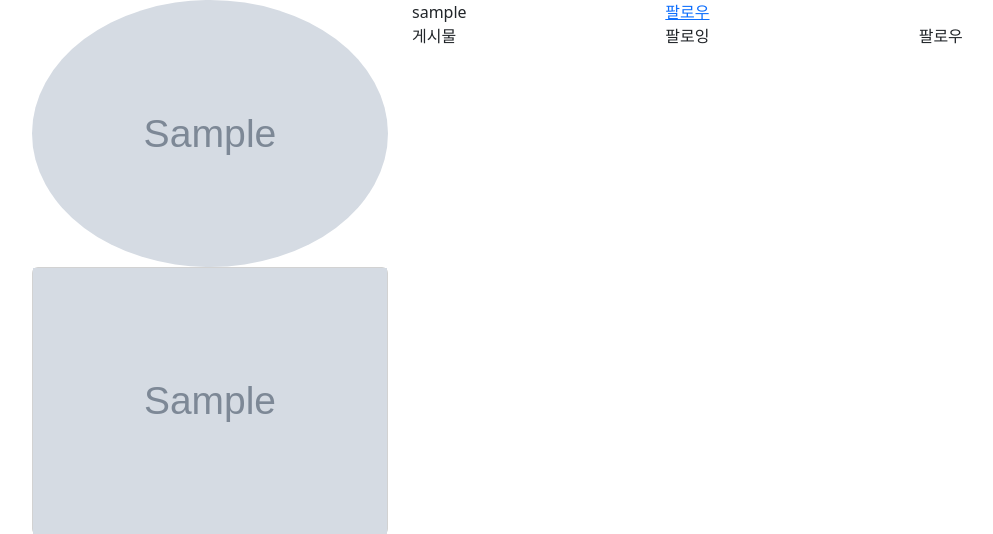
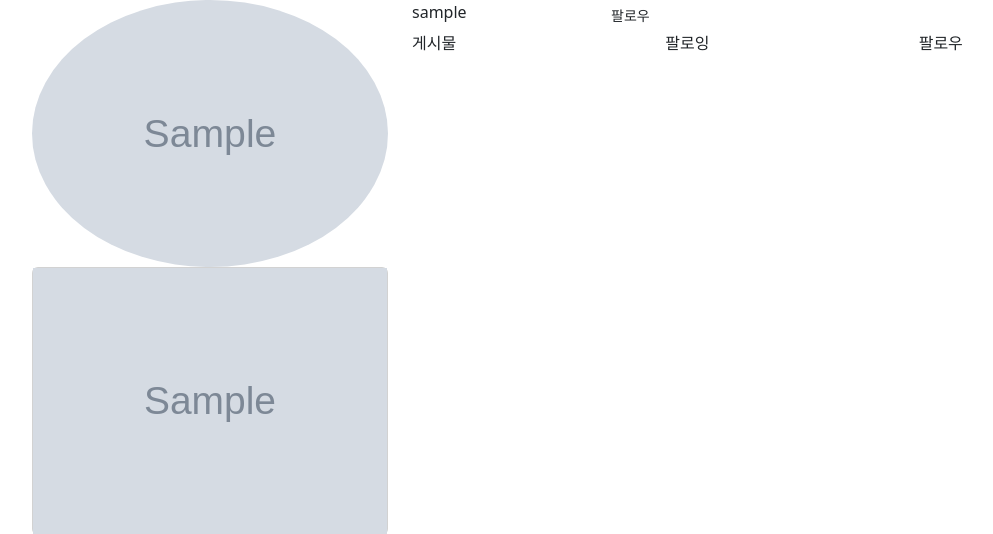
Before and after one commit to JunBeomPark1120/Insta_Web, a Django app: a page that uses accounts/templates/accounts/profile.html in a window 1280 px wide. Shown: the part 56-590 px from the top of the page, without its empty margins (50-1043 px from the left). Run offline with Django 4.2, Linux system fonts and the light colour scheme; tables that the repository leaves empty hold one stand-in row (values such as "Sample post"); grey boxes marked "Sample" are stand-in pictures; some libraries are stand-ins or nearby versions.

Commit message:
follow 기능 구현

```diff
--- a/accounts/models.py
+++ b/accounts/models.py
@@ -1,6 +1,7 @@
 from django.db import models
 from django.contrib.auth.models import AbstractUser
 from django_resized import ResizedImageField
+
 # Create your models here.
 class User(AbstractUser):
     profile_image = ResizedImageField(
@@ -9,3 +10,7 @@ class User(AbstractUser):
         upload_to='profile/',
     )
     # post_set =
+    # like_posts =
+
+    followings = models.ManyToManyField('self', related_name='followers', symmetrical=False)
+    # followers =
--- a/accounts/templates/accounts/profile.html
+++ b/accounts/templates/accounts/profile.html
@@ -8,8 +8,18 @@
         </div>
         <div class="col-8">
             <div class="row">
-                <div class="col-4">{{user_info.username}}</div>
-                <div class="col-4"><a href="">팔로우</a></div>
+                <div class="col-3">{{user_info.username}}</div>
+
+                <!-- user: 로그인한 사람 / user_info: 프로필페이지 유저-->
+                {% if user != user_info %}
+                <div class="col-4">
+                    {% if user in user_info.followers.all %}
+                        <a href="{% url 'accounts:follow' username=user_info.username %}" class="btn btn-primary btn-sm">팔로잉</a>
+                    {% else %}
+                        <a href="{% url 'accounts:follow' username=user_info.username %}" class="btn btn-secondiry btn-sm">팔로우</a>
+                    {% endif %}
+                </div>
+                {% endif %}
             </div>
             <div class="row">
                 <div class="col">게시물</div>
--- a/accounts/urls.py
+++ b/accounts/urls.py
@@ -7,4 +7,5 @@ urlpatterns = [
     path('signup/', views.signup, name='signup'),
     path('login/', views.login, name='login'),
     path('<str:username>/', views.profile, name='profile'),
+    path('<str:username>/follow', views.follow, name='follow'),
 ]
--- a/accounts/views.py
+++ b/accounts/views.py
@@ -1,6 +1,7 @@
 from django.shortcuts import render, redirect
 from .forms import CustomUserCreationForm, CustomAuthenticationForm
 from django.contrib.auth import login as auth_login
+from django.contrib.auth.decorators import login_required
 # from .models import User
 from django.contrib.auth import get_user_model
 
@@ -47,3 +48,20 @@ def profile(request, username):
     }
 
     return render(request, 'accounts/profile.html', context)
+
+@login_required
+def follow(request, username):
+    User = get_user_model()
+
+    me = request.user
+    you = User.objects.get(username=username)
+
+    # 팔로잉이 이미 되어있는경우
+    if me in you.followers.all():
+    # if you in me.followers.all():
+        me.followings.remove(you)
+    # 팔로잉이 아직 안된경우
+    else:
+        me.followings.add(you)
+
+    return redirect('accounts:profile', username=username)
```
Also changed, not shown: accounts/migrations/0002_user_followings.py (added), accounts/migrations/0003_alter_user_followings.py (added).
